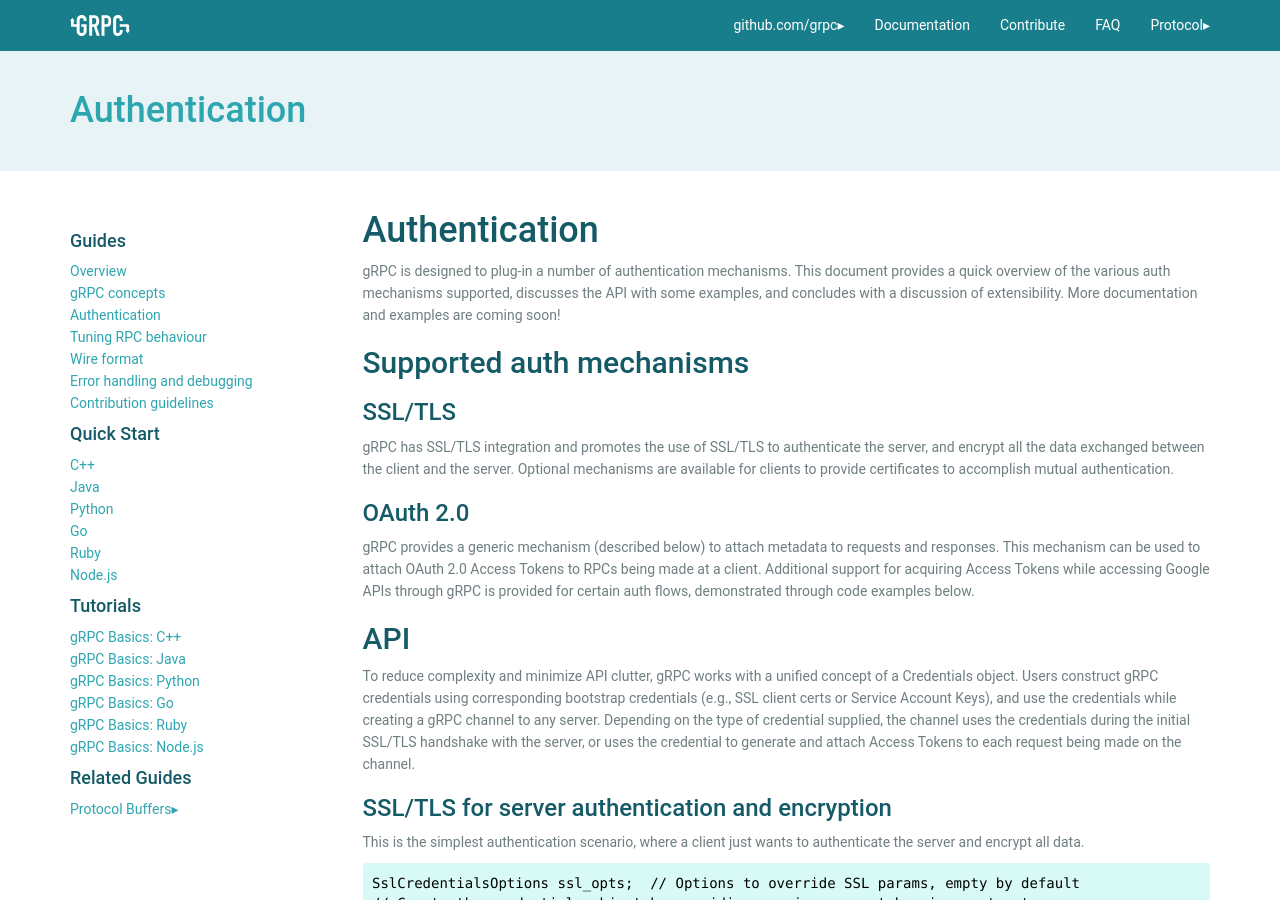
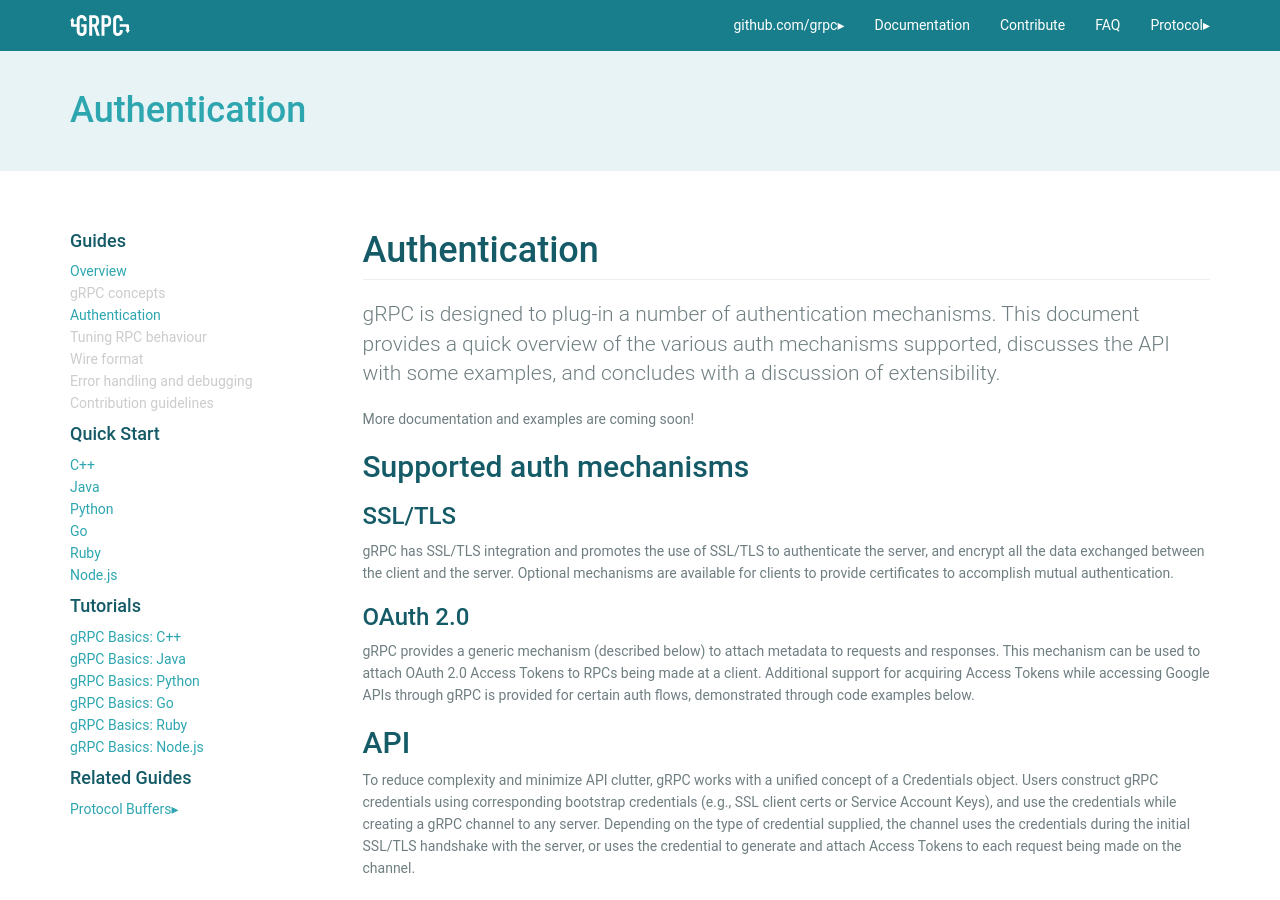
Before and after one commit to grpc/grpc.github.io, a Jekyll site: the page built from docs/guides/auth.md, in a window 1280 px wide and 900 px high. Built offline with Jekyll 4.4.1, drawn with Linux system fonts in a browser that asks for light colours; nearby versions of some CDN libraries; library files that are not in the unit come from our copies; Markdown is read by kramdown in place of the engine named in the settings.

Commit message:
Improved column display on narrower devices. Improved headline display on a few pages.

```diff
--- a/_layouts/docs.html
+++ b/_layouts/docs.html
@@ -3,16 +3,16 @@
 ---
 
 <div class="row">
-  <div class="col-md-3">
+  <div class="col-sm-3">
     <ul class="list-unstyled docs-side-nav">
       <li><h4>Guides</h4></li>
       <li><a href="/docs/">Overview</a></li>
-      <li><a href="/docs/guides/concepts.html">gRPC concepts</a></li>
+      <li><a class="disabled" href="/docs/guides/concepts.html">gRPC concepts</a></li>
       <li><a href="/docs/guides/auth.html">Authentication</a></li>
-      <li><a href="/docs/guides/tuning.html">Tuning RPC behaviour</a></li>
-      <li><a href="/docs/guides/wire.html">Wire format</a></li>
-      <li><a href="/docs/guides/error.html">Error handling and debugging</a></li>
-      <li><a href="/docs/guides/contributing.html">Contribution guidelines</a></li>
+      <li><a class="disabled" href="/docs/guides/tuning.html">Tuning RPC behaviour</a></li>
+      <li><a class="disabled" href="/docs/guides/wire.html">Wire format</a></li>
+      <li><a class="disabled" href="/docs/guides/error.html">Error handling and debugging</a></li>
+      <li><a class="disabled" href="/docs/guides/contributing.html">Contribution guidelines</a></li>
       <li><h4>Quick Start</h4></li>
       <li><a href="/docs/installation/c.html">C++</a></li>
       <li><a href="/docs/installation/java.html">Java</a></li>
@@ -53,7 +53,7 @@
       <li><a href="/docs/reference/nodejs/server.html">Server Developer Guide</a></li>-->
     </ul>
   </div>
-  <div class="col-md-9">
+  <div class="col-sm-9">
       {{ content }}
   </div>
 </div>
--- a/css/style.less
+++ b/css/style.less
@@ -31,6 +31,10 @@
 a.external:after {
     content: "▸"
 }
+a.disabled {
+    color: #CCCCCC;
+}
+
 
 h1, h2, h3, h4, h5, h6 {
     color: @headingsColor;
--- a/docs/guides/auth.md
+++ b/docs/guides/auth.md
@@ -3,10 +3,11 @@
 title: Authentication
 ---
 
-# Authentication
+<h1 class="page-header">Authentication</h1>
 
-gRPC is designed to plug-in a number of authentication mechanisms. This document provides a quick overview
-of the various auth mechanisms supported, discusses the API with some examples, and concludes with a discussion of extensibility. More documentation and examples are coming soon!
+<p class="lead">gRPC is designed to plug-in a number of authentication mechanisms. This document provides a quick overview of the various auth mechanisms supported, discusses the API with some examples, and concludes with a discussion of extensibility.</p>
+
+More documentation and examples are coming soon!
 
 ## Supported auth mechanisms
 
--- a/docs/index.html
+++ b/docs/index.html
@@ -5,7 +5,7 @@
 
 <h1 class="page-header">Overview</h1>
 
-<p>Welcome to the developer documentation for gRPC, a language-neutral,
+<p class="lead">Welcome to the developer documentation for gRPC, a language-neutral,
 platform-neutral remote procedure call (RPC) system developed at Google.</p>
 
 <p>This document introduces you to gRPC with a quick overview and a simple
```
